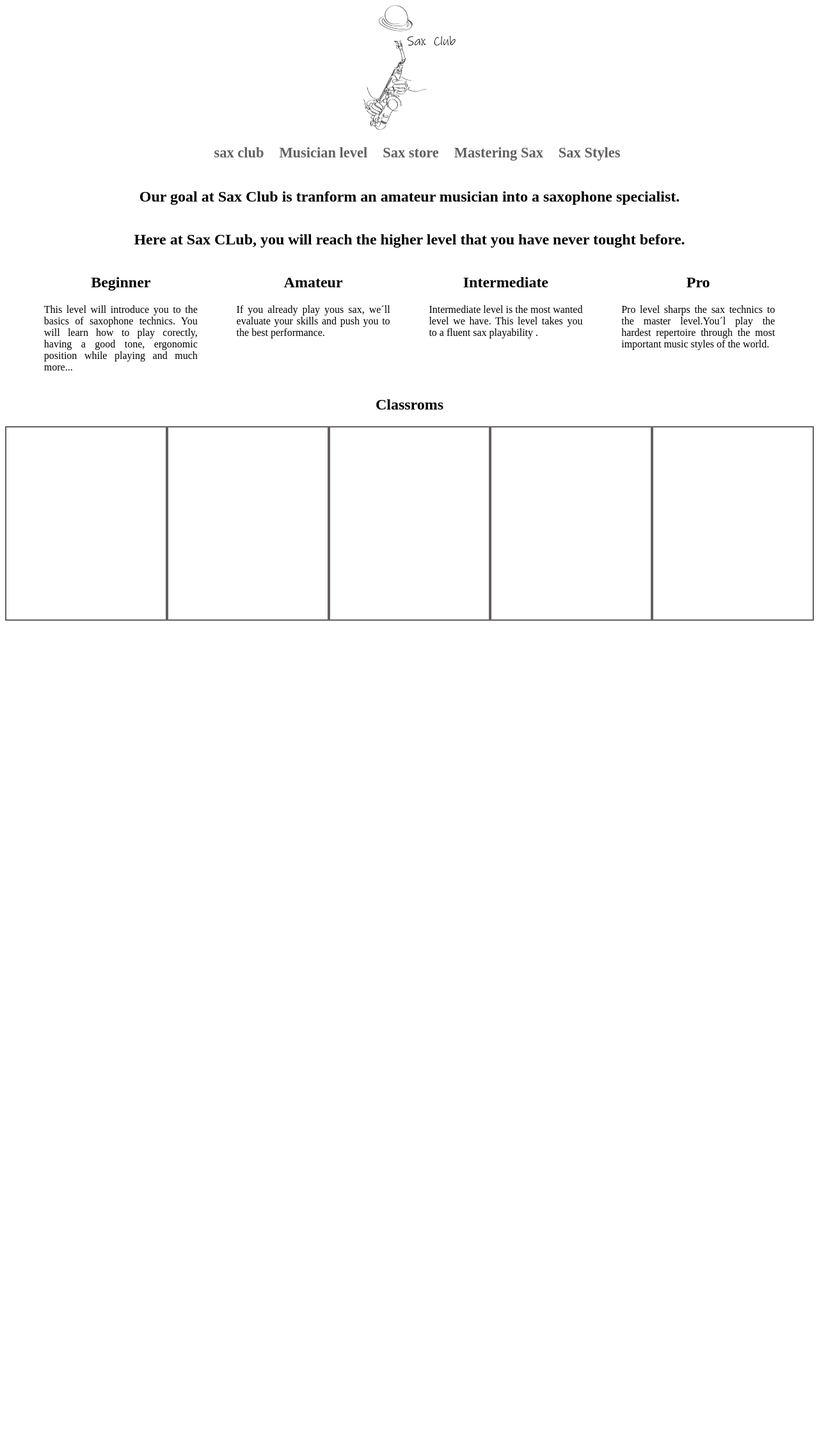
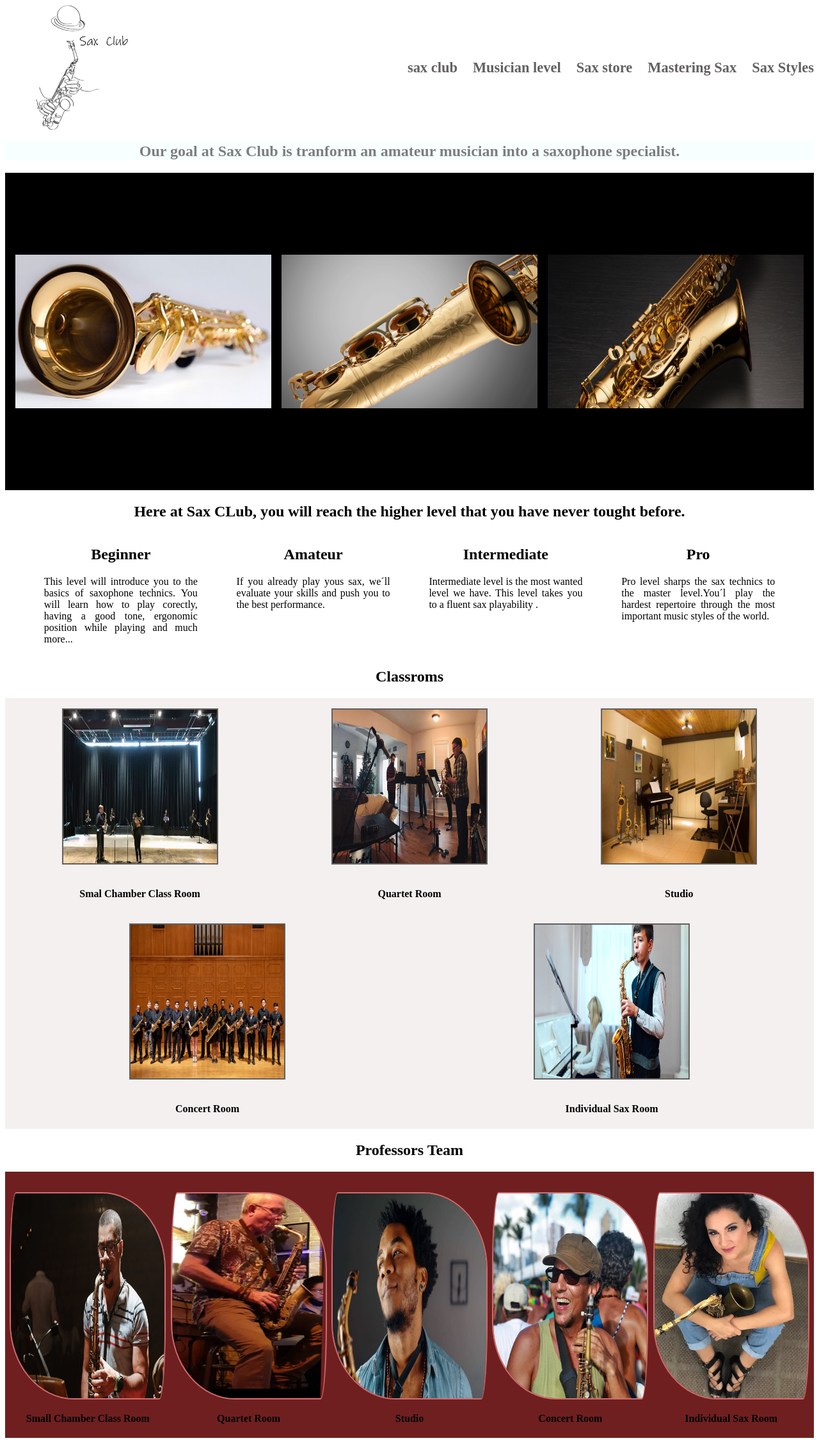
Before and after one commit to Rochadevv/saxclub, a plain HTML site: page index.html in a window 1280 px wide. Shown: the whole page at 64% size. Before the commit the page ends 978 px from the top, so only its background shows below. Drawn offline with Linux system fonts and the light colour scheme.

Commit message:
Fourth commit

```diff
--- a/index.html
+++ b/index.html
@@ -24,28 +24,32 @@
   </header>
   <main class="goal">
     <section>
-    <div>
-    <h2 >
-      Our goal at Sax Club is tranform an amateur musician into a saxophone specialist.
-    </h2>
-  </div>
+      <div>
+        <h2 >
+          Our goal at Sax Club is tranform an amateur musician into a saxophone specialist.
+        </h2>
+      </div>
+      <section>
   <div class="saxpics">
     <div>
-      <img src="" alt="">
+      <img class="picssize" src="saxlogo.jpg" alt="">
 
     </div>
     <div>
+      <img class="picssize"  src="Saxophone.jpg" alt="">
 
     </div>
     <div>
+      <img class="picssize"  src="TenorSaxophone.jpg" alt="">
 
     </div>
+
   </div>
-
+  </section>
 </section>
 
-  </main>
-  <section class="levels">
+</main>
+<section class="levels">
     <div class="leveltext">
       <h2 > Here at Sax CLub, you will reach the higher level that you have never tought before.</h2>
     </div>
@@ -86,28 +90,76 @@
     </div>
 
   </section>
-  <section class="club">
+  <section class="teach">
     <div class="classroom">
       <h2 >Classroms</h2>
     </div>
     <div class="inside">
       <div class="rooms">
+        <img class="picsrooms" src="studio1.jpg" alt="">
+        <h4>Smal Chamber Class Room</h4>
 
       </div>
       <div class="rooms">
+        <img class="picsrooms" src="studio2.jpg" alt="">
+        <h4>Quartet Room</h4>
 
       </div>
       <div class="rooms">
+        <img class="picsrooms" src="studio3.jpg" alt="">
+        <h4>Studio </h4>
+
+      </div>
+
+    </div>
+    <div class="inside">
+    <div class="rooms">
+      <img class="picsrooms" src="studio4.jpg" alt="">
+      <h4>Concert Room</h4>
+
+    </div>
+    <div class="rooms">
+      <img class="picsrooms" src="individual class.jpg" alt="">
+      <h4>Individual Sax Room </h4>
+
+    </div>
+  </div>
+  </section>
+  <section class="club">
+    <div class="classroom">
+      <h2 >Professors Team</h2>
+    </div>
+    <div class="Professors">
+      <div class="rooms">
+        <img class="teacher" src="leo.jpg" alt="">
+        <h4>Small Chamber Class Room</h4>
 
       </div>
       <div class="rooms">
+        <img class="teacher" src="paulinho.png" alt="">
+        <h4>Quartet Room</h4>
 
       </div>
       <div class="rooms">
+        <img class="teacher" src="joander.jpg" alt="">
+        <h4>Studio </h4>
 
       </div>
+      <div class="rooms">
+        <img class="teacher" src="rowney.jpg" alt="">
+        <h4>Concert Room</h4>
+
+      </div>
+      <div class="rooms">
+        <img class="teacher" src="Sintia.webp" alt="">
+        <h4>Individual Sax Room </h4>
+
+      </div>
+
     </div>
+
   </section>
+
   </body>
   <footer></footer>
 </html>
--- a/styles.css
+++ b/styles.css
@@ -5,12 +5,14 @@ html{
 
 .saxlogo{
   width: 9rem;
+  padding-left: 3rem;
 }
 
 .nave{
   display:flex ;
-  flex-flow: column;
+  flex-flow: row;
   align-items: center;
+  justify-content: space-between;
 
 
 
@@ -29,12 +31,30 @@ html{
   color: rgb(99, 96, 96);
 }
 
-.goal,.leveltext h2 {
 
-  text-align:center;
+.goal h2{
+
+  background-color: azure;
+  align-items: center;
+  opacity: .5;
 
 }
+.goal,.leveltext h2 {;
+    text-align:center;
+}
+.saxpics{
+  display: flex;
+  justify-content: center;
+  justify-content: space-evenly;
+  background-color: black;
+  padding: 8rem 0;
 
+
+}
+.picssize{
+  width: 25rem;
+  height: 15rem;
+}
 .grade{
   display: flex;
   justify-content: space-evenly;
@@ -47,17 +67,73 @@ html{
 .leveltitle{
   text-align: center;
 }
-.classroom h2{
+.classroom h2 , h4{
   text-align: center;
 }
 
 .inside{
   display: flex;
+  justify-content: center;
+  justify-content: space-around;
+  background-color: rgba(207, 189, 189, 0.226);
+}
+.professors{
+  display: flex;
+  justify-content: center;
+  justify-content:space-evenly;
+  background-color: rgb(111, 31, 31);
+  padding-top: 2rem;
+}
+.teacher:hover{
+
+  width: 20rem;
+  height: 30rem;
 }
 
-.rooms{
-  width: 300px;
-  height: 300px;
+.picsrooms{
+  width: 15rem;
+  height: 15rem;
   border: 2px solid   rgb(99, 96, 96);
+  margin: 1rem;
 
 }
+.teacher{
+  width: 15rem;
+  height: 20rem;
+  border: 2px solid   rgb(206, 109, 109);
+  border-radius: .625rem 6.25rem/7.5rem;
+
+
+}
+
+@media only screen and ( max-width:760px) {
+
+  .saxlogo{
+  width: 0;
+  }
+
+.nave{
+  flex-flow: column ;
+}
+.saxpics{
+  flex-wrap: wrap;
+
+}
+
+.grade{
+   flex-wrap: wrap;
+}
+  .inside{
+  flex-wrap: wrap;
+}
+.professors{
+
+  flex-wrap: wrap;
+}
+.teacher:hover{
+  width:0rem;
+  height: 0rem;
+}
+
+}
+}
```
Also changed, not shown: BYBS480.jpg (added), Saxophone.jpg (added), Sintia.webp (added), TenorSaxophone.jpg (added), individual class.jpg (added), joander.jpg (added), leo.jpg (added), paulinho.png (added), rowney.jpg (added), saxlogo.jpg (added), studio1.jpg (added), studio2.jpg (added), studio3.jpg (added), studio4.jpg (added).
